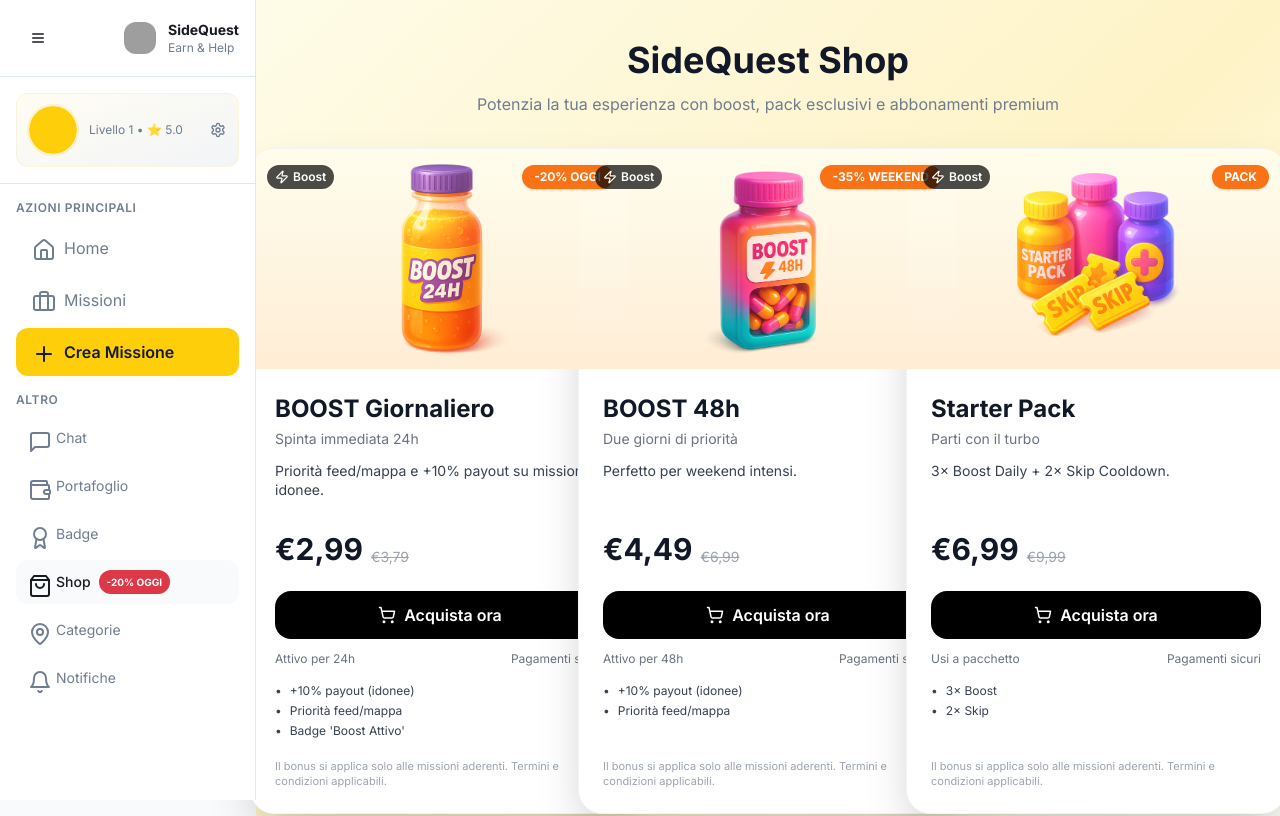
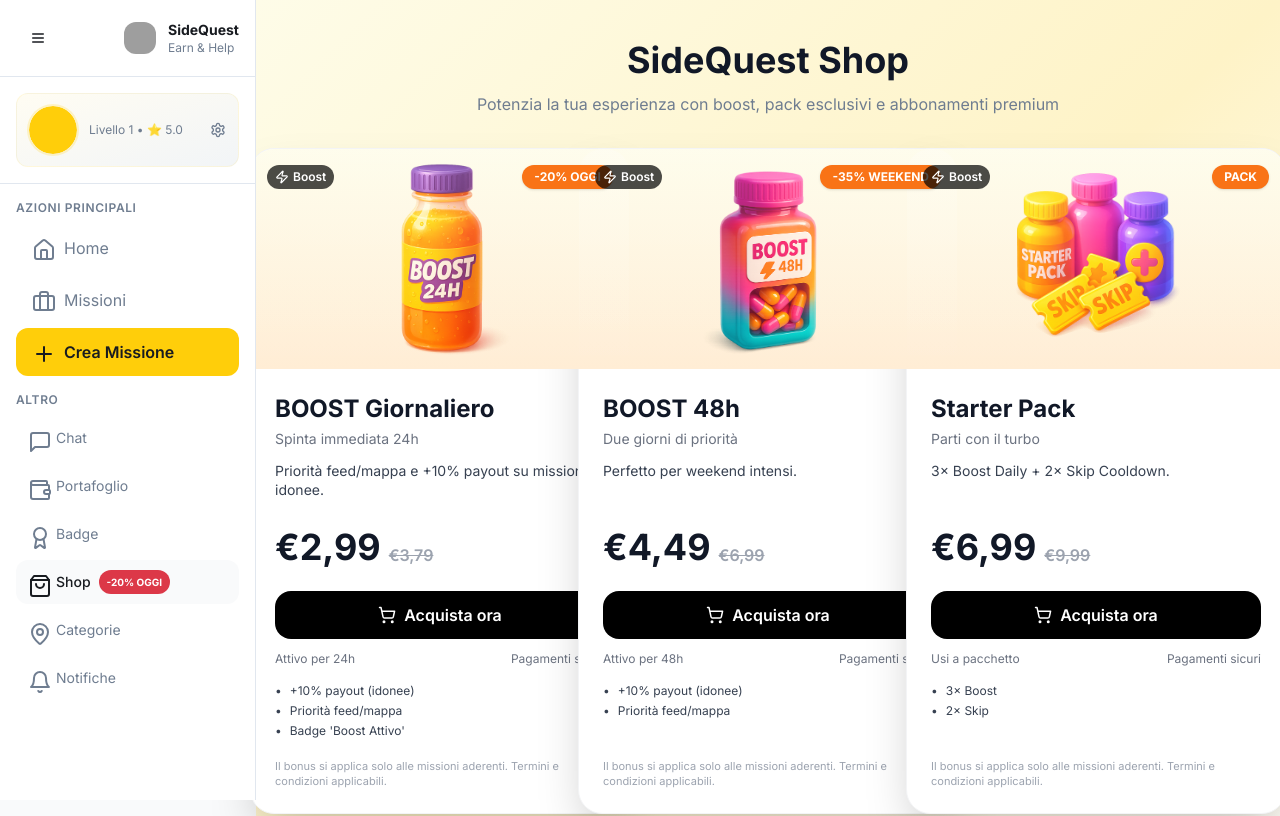
Before and after one commit to brainstormersia-cmd/sidequest-hero, a React (Vite) app: page /shop in a window 1280 px wide. Shown: the top 816 px of the page. Built offline with nearby package versions, Linux system fonts and the light colour scheme; grey boxes are pictures that could not be loaded; the HTML template or start-up script is replaced by a standard one.

Commit message:
Refactor price display

```diff
--- a/src/components/BoostShopCard.tsx
+++ b/src/components/BoostShopCard.tsx
@@ -124,10 +124,10 @@ export function BoostShopCard({
           {(price || oldPrice) && (
             <div className="h-12 flex items-end gap-2 mt-4 mb-6">
             {price ? (
-              <span className="text-3xl font-extrabold text-gray-900">{price}</span>
+              <span className="text-4xl font-extrabold text-gray-900">{price}</span>
             ) : null}
             {oldPrice ? (
-              <span className="text-sm line-through text-gray-400">{oldPrice}</span>
+              <span className="text-base line-through text-gray-400 font-semibold">{oldPrice}</span>
             ) : null}
             </div>
           )}
```
